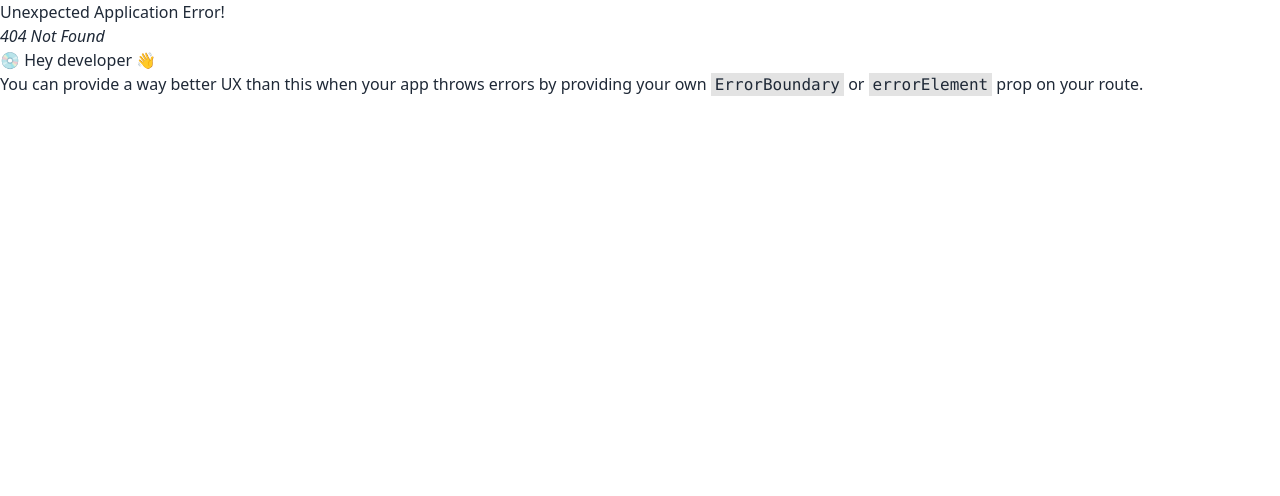
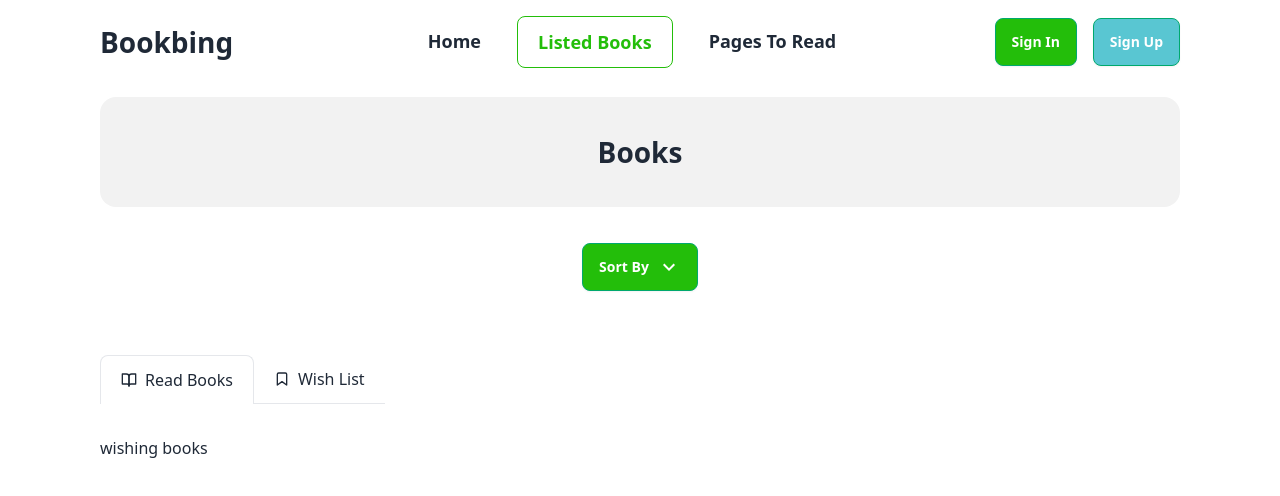
Before and after one commit to barta3235/Book-Vibe-a8, a React (Vite) app: page /listedbooks/wishlist in a window 1280 px wide. Before the commit this address had no page. Shown: the top 496 px of the page. Built offline with nearby package versions, Linux system fonts and the light colour scheme.

Commit message:
read books added in listed books

```diff
--- a/src/components/listedbooks/Listedbooks.jsx
+++ b/src/components/listedbooks/Listedbooks.jsx
@@ -1,6 +1,7 @@
 import { useState } from 'react';
 import PartOfListedBooks from '../partoflistedbooks/PartOfListedBooks'
 import { Link } from 'react-router-dom';
+import { Outlet } from 'react-router-dom';
 
 
 const Listedbooks = () => {
@@ -14,9 +15,9 @@ const Listedbooks = () => {
 
 
             {/* listed books */}
-            <div className="flex items-center -mx-4 overflow-x-auto overflow-y-hidden  flex-nowrap dark:bg-gray-100 dark:text-gray-800">
+            <div className="flex items-center overflow-x-auto overflow-y-hidden  flex-nowrap dark:bg-gray-100 dark:text-gray-800">
 
-                <Link  onClick={()=>setTabIndex(0)}
+                <Link to='' onClick={()=>setTabIndex(0)}
                  className={`flex items-center flex-shrink-0 md:px-5 py-3 space-x-2 ${tabIndex===0? 'border border-b-0': 'border-b'} rounded-t-lg dark:border-gray-600 dark:text-gray-900`}>
                     <svg xmlns="http://www.w3.org/2000/svg" viewBox="0 0 24 24" fill="none" stroke="currentColor" strokeWidth="2" strokeLinecap="round" strokeLinejoin="round" className="w-4 h-4">
                         <path d="M2 3h6a4 4 0 0 1 4 4v14a3 3 0 0 0-3-3H2z"></path>
@@ -25,15 +26,19 @@ const Listedbooks = () => {
                     <span>Read Books</span>
                 </Link>
 
-                <Link  onClick={()=>setTabIndex(1)}
+                <Link to='wishlist' onClick={()=>setTabIndex(1)}
                 className={`flex items-center flex-shrink-0 md:px-5 py-3 space-x-2 ${tabIndex===1? 'border border-b-0': 'border-b'} rounded-t-lg dark:border-gray-600 dark:text-gray-900`}>
                     <svg xmlns="http://www.w3.org/2000/svg" viewBox="0 0 24 24" fill="none" stroke="currentColor" strokeWidth="2" strokeLinecap="round" strokeLinejoin="round" className="w-4 h-4">
                         <path d="M19 21l-7-5-7 5V5a2 2 0 0 1 2-2h10a2 2 0 0 1 2 2z"></path>
                     </svg>
                     <span>Wish List</span>
                 </Link>
+            </div>
 
+            <div className='mt-[32px] mb-[76px]'>
+              <Outlet></Outlet>
             </div>
+
 
 
 
--- /dev/null
+++ b/src/components/readInListed/ReadInListed.jsx
@@ -0,0 +1,23 @@
+import { useLoaderData } from "react-router-dom";
+import { getReadBooks } from "../../localstorageRead";
+import ShowReadInListed from "./ShowReadInListed";
+
+const ReadInListed = () => {
+    const books= useLoaderData();
+    const localId=getReadBooks();
+    console.log(localId);
+
+
+    const selectedBooks= books.filter((book)=>localId.includes(book.bookId));
+
+
+    return (
+        <div className="">
+            {
+                selectedBooks.map((book,idx)=> <ShowReadInListed key={idx} book={book}></ShowReadInListed> )
+            }
+        </div>
+    );
+};
+
+export default ReadInListed;
--- /dev/null
+++ b/src/components/readInListed/ShowReadInListed.jsx
@@ -0,0 +1,62 @@
+import { CiLocationOn } from "react-icons/ci";
+import { GoPeople } from "react-icons/go";
+import { TbBrandPagekit } from "react-icons/tb";
+import { Link } from 'react-router-dom';
+
+
+const showReadInListed = ({ book }) => {
+    return (
+        <div className='flex flex-col md:flex-row gap-[25px] p-[24px] border-2 rounded-2xl mb-[24px]'>
+            <div>
+                <img className='w-[230px] h-[230px] rounded-[16px]' src={book.image} alt="" />
+            </div>
+            <div>
+                <h1 className='text-[24px] font-bold mb-[16px]'>{book.bookName}</h1>
+                <h1 className='mb-[16px] font-medium'>By: {book.author}</h1>
+                <div className='flex gap-4'>
+                    <h1 className="font-bold">Tags</h1>
+                    <div>
+                        {
+                            book.tags.map((tag, idx) => <span className="mr-[16px] text-[#23BE0A] bg-base-200 rounded-[30px] text-center px-[16px] py-[7px] font-medium" key={idx}>#{tag}</span>)
+                        }
+                    </div>
+                    <div className='flex gap-2 justify-center items-center font-medium'>
+                        <span className='text-2xl'><CiLocationOn /></span>
+                        <h1>Year of Publishing: {book.yearOfPublishing}</h1>
+                    </div>
+                </div>
+
+                <div className='flex gap-[20px] my-[20px]'>
+                        <div className='flex gap-2 justify-center items-center font-medium'>
+                            <span className='text-2xl'><GoPeople /></span>
+                            <h1>Publisher: {book.publisher}</h1>
+                        </div>
+
+                        <div className='flex gap-2 justify-center items-center font-medium'>
+                            <span className='text-2xl'><TbBrandPagekit /></span>
+                            <h1>Page: {book.totalPages}</h1>
+                        </div>
+                </div>
+
+                <hr />
+
+                <div className='mt-[17px] flex gap-[12px]'>
+                      <div className='px-[20px] text-center py-[11px] bg-[#328EFF26] rounded-[30px] text-[#328EFF] font-medium'>
+                        <h1>Category: {book.category}</h1>
+                      </div>
+
+                      <div className='px-[20px] text-center py-[11px] bg-[#FFAC3326] rounded-[30px] text-[#FFAC33] font-medium'>
+                        <h1>Category: {book.rating}</h1>
+                      </div>
+
+                      <div className='px-[20px] text-center py-[11px] bg-[#23BE0A] text-white rounded-[30px] font-semibold'>
+                        <Link to={`/bookdetail/${book.bookId}`}>View Details</Link>
+                      </div>
+                </div>
+
+            </div>
+        </div>
+    );
+};
+
+export default showReadInListed;
--- /dev/null
+++ b/src/components/wishListInListed/WishListInListed.jsx
@@ -0,0 +1,11 @@
+
+
+const WishListInListed = () => {
+    return (
+        <div>
+            wishing books
+        </div>
+    );
+};
+
+export default WishListInListed;
--- a/src/main.jsx
+++ b/src/main.jsx
@@ -5,6 +5,8 @@ import Root from './components/root/Root.jsx'
 import Listedbooks from './components/listedbooks/Listedbooks.jsx';
 import Pagestoread from './components/pagestoread/Pagestoread.jsx';
 import DetailBook from './components/detailbook/DetailBook.jsx';
+import ReadInListed from './components/readInListed/ReadInListed.jsx';
+import WishListInListed from './components/wishListInListed/WishListInListed.jsx';
 
 import {
   createBrowserRouter,
@@ -24,7 +26,18 @@ const router = createBrowserRouter([
       },
       {
         path:'/listedbooks',
-        element: <Listedbooks></Listedbooks>
+        element: <Listedbooks></Listedbooks>,
+        children:[
+          {
+            index:true,
+            element: <ReadInListed></ReadInListed>,
+            loader:()=> fetch('../public/book.json'),
+          },
+          {
+            path:'wishlist',
+            element: <WishListInListed></WishListInListed>,
+          }
+        ]
       },
       {
         path:'/pagestoread',
```
